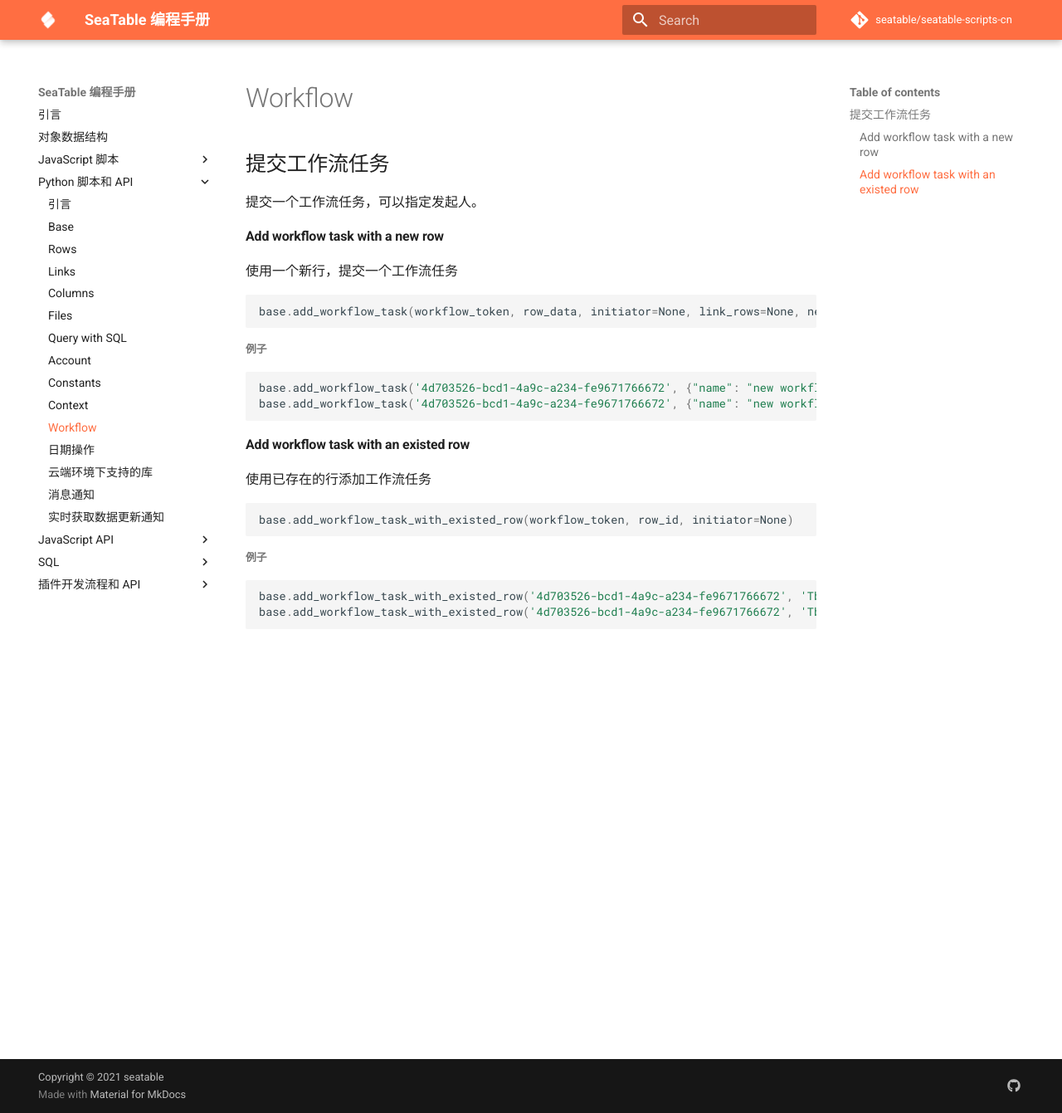
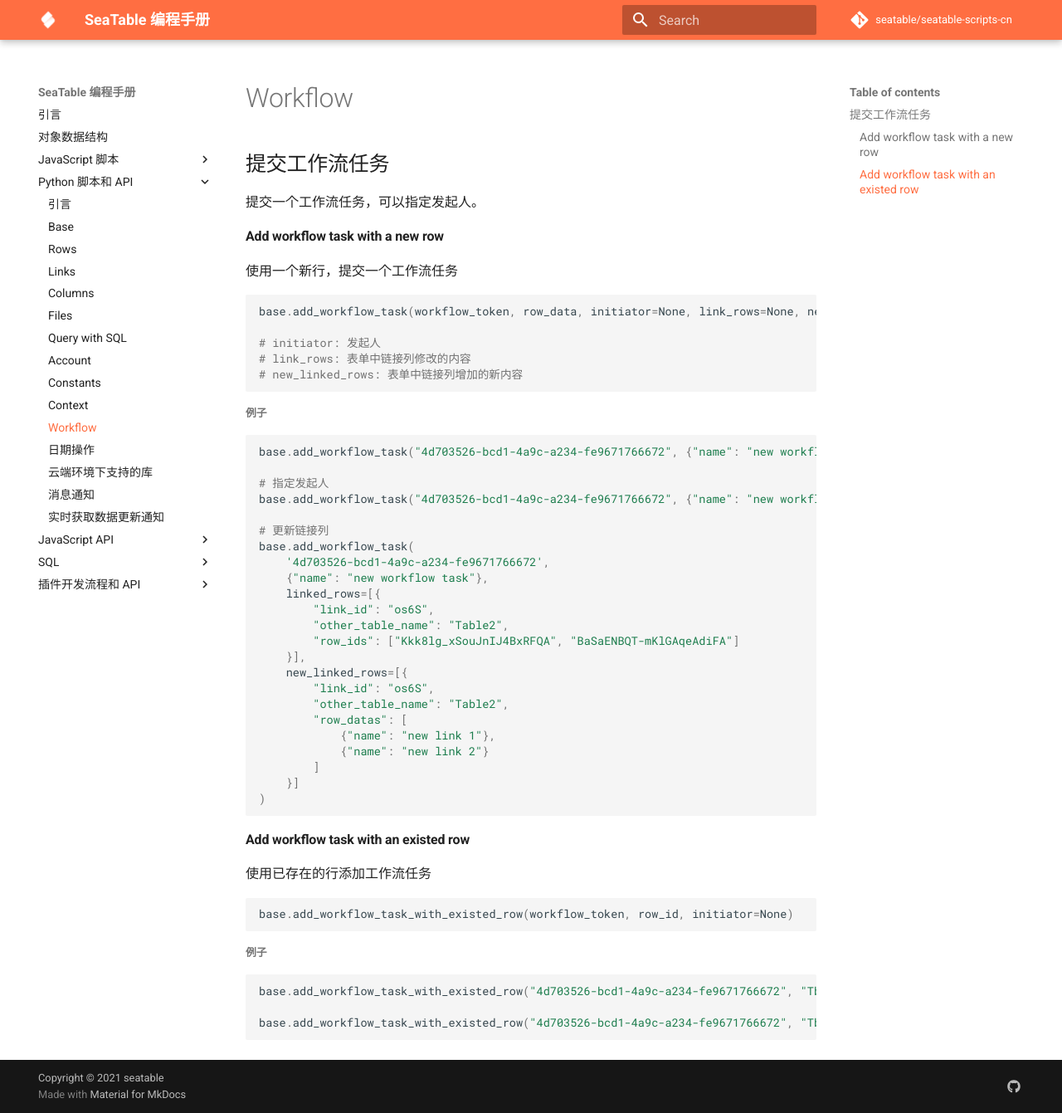
Before and after one commit to seatable/seatable-scripts-cn, an MkDocs documentation site: the page built from manual/python/workflow.md, in a window 1280 px wide and 1341 px high. Shown: the whole window at 83% size. Built offline with MkDocs 1.6.1 and Material for MkDocs 9.7.7, drawn with Linux system fonts in a browser that asks for light colours; comment, search, counter and statistics services are not loaded.

Commit message:
update python workflow.md

````diff
--- a/manual/python/workflow.md
+++ b/manual/python/workflow.md
@@ -12,13 +12,39 @@
 
 ```python
 base.add_workflow_task(workflow_token, row_data, initiator=None, link_rows=None, new_linked_rows=None)
+
+# initiator: 发起人
+# link_rows: 表单中链接列修改的内容
+# new_linked_rows: 表单中链接列增加的新内容
+
 ```
 
 ##### 例子
 
 ```python
-base.add_workflow_task('4d703526-bcd1-4a9c-a234-fe9671766672', {"name": "new workflow task"})
-base.add_workflow_task('4d703526-bcd1-4a9c-a234-fe9671766672', {"name": "new workflow task"}, initiator='aa59ffc39fc8487e9e973507dc642e77@auth.local')
+base.add_workflow_task("4d703526-bcd1-4a9c-a234-fe9671766672", {"name": "new workflow task"})
+
+# 指定发起人
+base.add_workflow_task("4d703526-bcd1-4a9c-a234-fe9671766672", {"name": "new workflow task"}, initiator='aa59ffc39fc8487e9e973507dc642e77@auth.local')
+
+# 更新链接列
+base.add_workflow_task(
+    '4d703526-bcd1-4a9c-a234-fe9671766672',
+    {"name": "new workflow task"},
+    linked_rows=[{
+        "link_id": "os6S",
+        "other_table_name": "Table2",
+        "row_ids": ["Kkk8lg_xSouJnIJ4BxRFQA", "BaSaENBQT-mKlGAqeAdiFA"]
+    }],
+    new_linked_rows=[{
+        "link_id": "os6S",
+        "other_table_name": "Table2",
+        "row_datas": [
+            {"name": "new link 1"},
+            {"name": "new link 2"}
+        ]
+    }]
+)
 ```
 
 #### Add workflow task with an existed row
@@ -32,6 +58,7 @@
 ##### 例子
 
 ```python
-base.add_workflow_task_with_existed_row('4d703526-bcd1-4a9c-a234-fe9671766672', 'TbxyQfDXTR6EQcyZ4OxB7w')
-base.add_workflow_task_with_existed_row('4d703526-bcd1-4a9c-a234-fe9671766672', 'TbxyQfDXTR6EQcyZ4OxB7w', initiator='aa59ffc39fc8487e9e973507dc642e77@auth.local'))
+base.add_workflow_task_with_existed_row("4d703526-bcd1-4a9c-a234-fe9671766672", "TbxyQfDXTR6EQcyZ4OxB7w")
+
+base.add_workflow_task_with_existed_row("4d703526-bcd1-4a9c-a234-fe9671766672", "TbxyQfDXTR6EQcyZ4OxB7w", initiator="aa59ffc39fc8487e9e973507dc642e77@auth.local")
 ```
````
